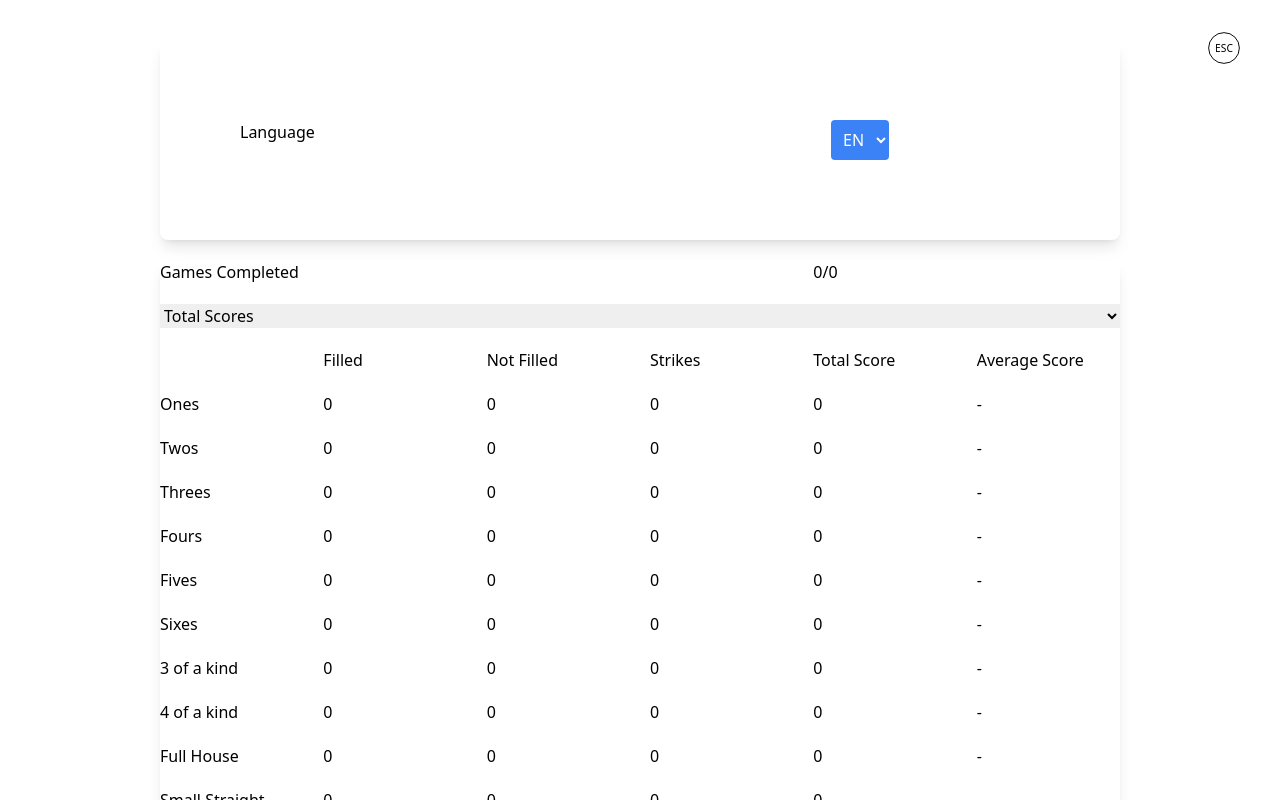
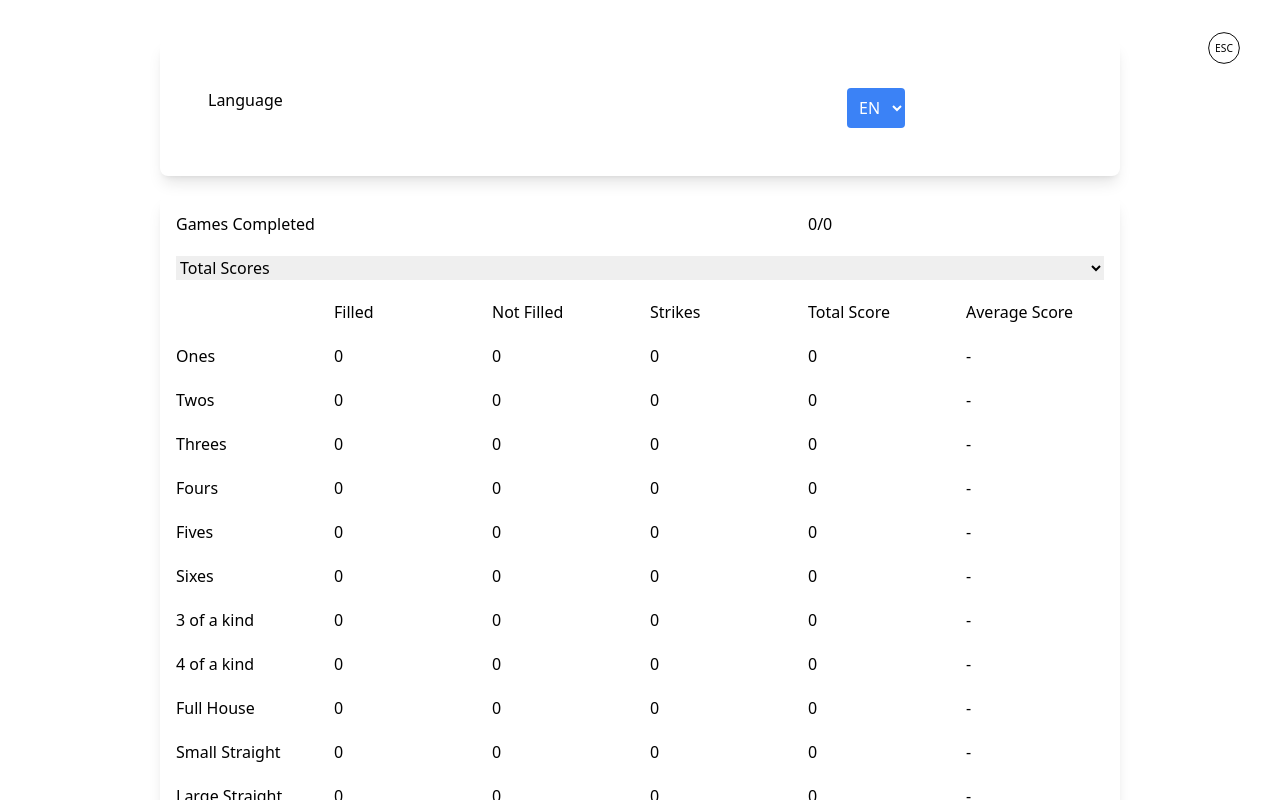
Before and after one commit to henne90gen/yahtzee, a React (Vite) app: page / in a window 1280 px wide. Both pictures are taken after a click on the button 1224 px from the left and 48 px from the top of the page. Shown: the top 800 px of the page. Built offline with nearby package versions, Linux system fonts and the light colour scheme.

Commit message:
Improved SettingsView

```diff
--- a/src/components/SettingsView.tsx
+++ b/src/components/SettingsView.tsx
@@ -12,7 +12,7 @@ function LanguageSettings() {
     const dispatch = useAppDispatch();
     const language = useAppSelector((state) => state.settings.language);
     return (
-        <div className="grid gap-20 grid-cols-2 justify-center rounded-lg shadow-lg p-5 sm:p-10 md:p-20 bg-white">
+        <div className="grid gap-20 grid-cols-2 justify-center rounded-lg shadow-lg p-5 sm:p-10 md:p-12 bg-white">
             <div>{t("settings_Language")}</div>
             <div className="grid justify-center">
                 <select
@@ -133,7 +133,7 @@ function Statistics() {
     );
 
     return (
-        <div className="rounded-lg shadow-lg bg-white grid justify-center grid-cols-[1fr_1fr_1fr_1fr_1fr_1fr] gap-5">
+        <div className="p-1 sm:p-2 md:p-4 rounded-lg shadow-lg bg-white grid justify-center grid-cols-[1fr_1fr_1fr_1fr_1fr_1fr] gap-2 sm:gap-4 md:gap-5">
             <div className="col-span-4">{t("settings_statistics_GamesCompleted")}</div>
             <div className="col-span-2">
                 {games.filter((g) => g.hasBeenCompleted).length}/{games.length}
```
